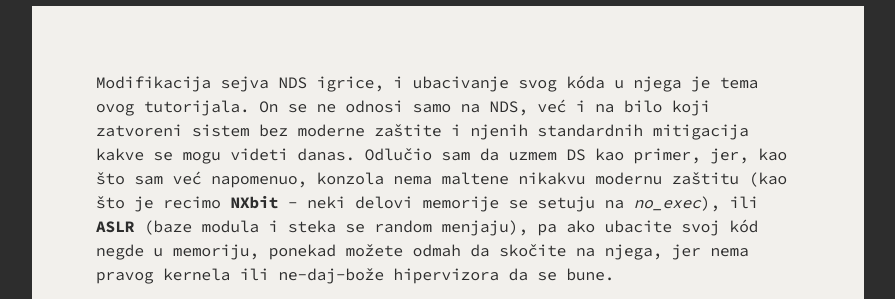
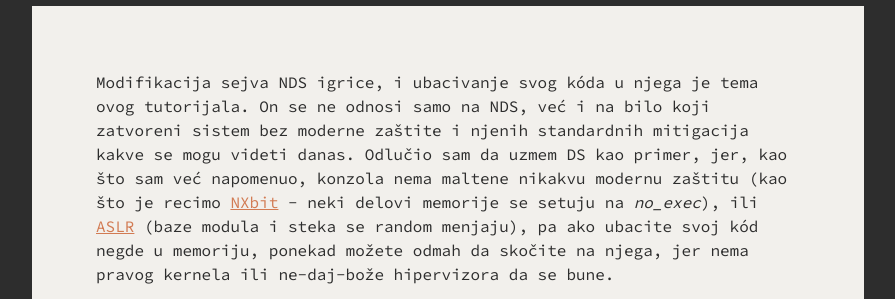
Before and after one commit to podstanar0/podstanar0.github.io, a plain HTML site: page post/hakovanje_nds_sejvova/index.html in a window 1280 px wide. Shown: the part 264-563 px from the top of the page, without its empty margins (192-1087 px from the left). Drawn offline with Linux system fonts and the light colour scheme.

Commit message:
minor semantic corretions

```diff
--- a/post/hakovanje_nds_sejvova/index.html
+++ b/post/hakovanje_nds_sejvova/index.html
@@ -45,7 +45,7 @@ data-config="{'skin':'skins/black/skin.css','volume':100,'autoplay':true,'shuffl
   </div>
   <h1 class="headline" itemprop="headline">Eksploatacija Nintendo DS savegame fajlova</h1>
   <section class="body" itemprop="articleBody">
-    <p>Modifikacija sejva NDS igrice, i ubacivanje svog kóda u njega je tema ovog tutorijala. On se ne odnosi samo na NDS, već i na bilo koji zatvoreni sistem bez moderne zaštite i njenih standardnih mitigacija kakve se mogu videti danas. Odlučio sam da uzmem DS kao primer, jer, kao što sam već napomenuo, konzola nema maltene nikakvu modernu zaštitu (kao što je recimo <strong>NXbit</strong> - neki delovi memorije se setuju na <em>no_exec</em>), ili <strong>ASLR</strong> (baze modula i steka se random menjaju), pa ako ubacite svoj kód negde u memoriju, ponekad možete odmah da skočite na njega, jer nema pravog kernela ili ne-daj-bože hipervizora da se bune.</p>
+    <p>Modifikacija sejva NDS igrice, i ubacivanje svog kóda u njega je tema ovog tutorijala. On se ne odnosi samo na NDS, već i na bilo koji zatvoreni sistem bez moderne zaštite i njenih standardnih mitigacija kakve se mogu videti danas. Odlučio sam da uzmem DS kao primer, jer, kao što sam već napomenuo, konzola nema maltene nikakvu modernu zaštitu (kao što je recimo <a href="https://en.wikipedia.org/wiki/NX_bit">NXbit</a> - neki delovi memorije se setuju na <em>no_exec</em>), ili <a href="https://en.wikipedia.org/wiki/Address_space_layout_randomization">ASLR</a> (baze modula i steka se random menjaju), pa ako ubacite svoj kód negde u memoriju, ponekad možete odmah da skočite na njega, jer nema pravog kernela ili ne-daj-bože hipervizora da se bune.</p>
 <p>Trebaće nam ARM kompajler, najbolje skinite devkitARM <a href="https://devkitpro.org/wiki/Getting_Started">odavde</a>, <a href="https://desmume.org/download/">DeSmuME</a> DS emulator (zbog <em>raw dump</em> opcije) i neki hex editor (ako ste na Windows-u, moj dugogodišnji izbor je <a href="https://mh-nexus.de/en/hxd/">HxD</a>).</p>
 <h2 id="šta-je-bafer-overflow">Šta je bafer overflow?</h2>
 <p>Postoji nekoliko vrsta bafer overflow-a, u ovom tutorijalu ja ću objasniti najosnovniji: <a href="https://en.wikipedia.org/wiki/Stack_overflow">stack overflow</a>. &ldquo;Overflovovaćemo&rdquo; string na steku u adresu sa koje će <em>program counter</em> (<code>pc</code>, ekvivalent <code>EIP</code>-u na x86-ici) čitati. Da bismo lepo razumeli šta je stek overflow i kako zapravo on radi, prvo ću vam objasniti nešto o ARM asembliju. Oba arm procesora na DS-u imaju 16 32-bitna registra, prvih 13 (<code>r0</code> do <code>r12</code>)
```
Also changed, not shown: index.html (+4 -0 lines).
